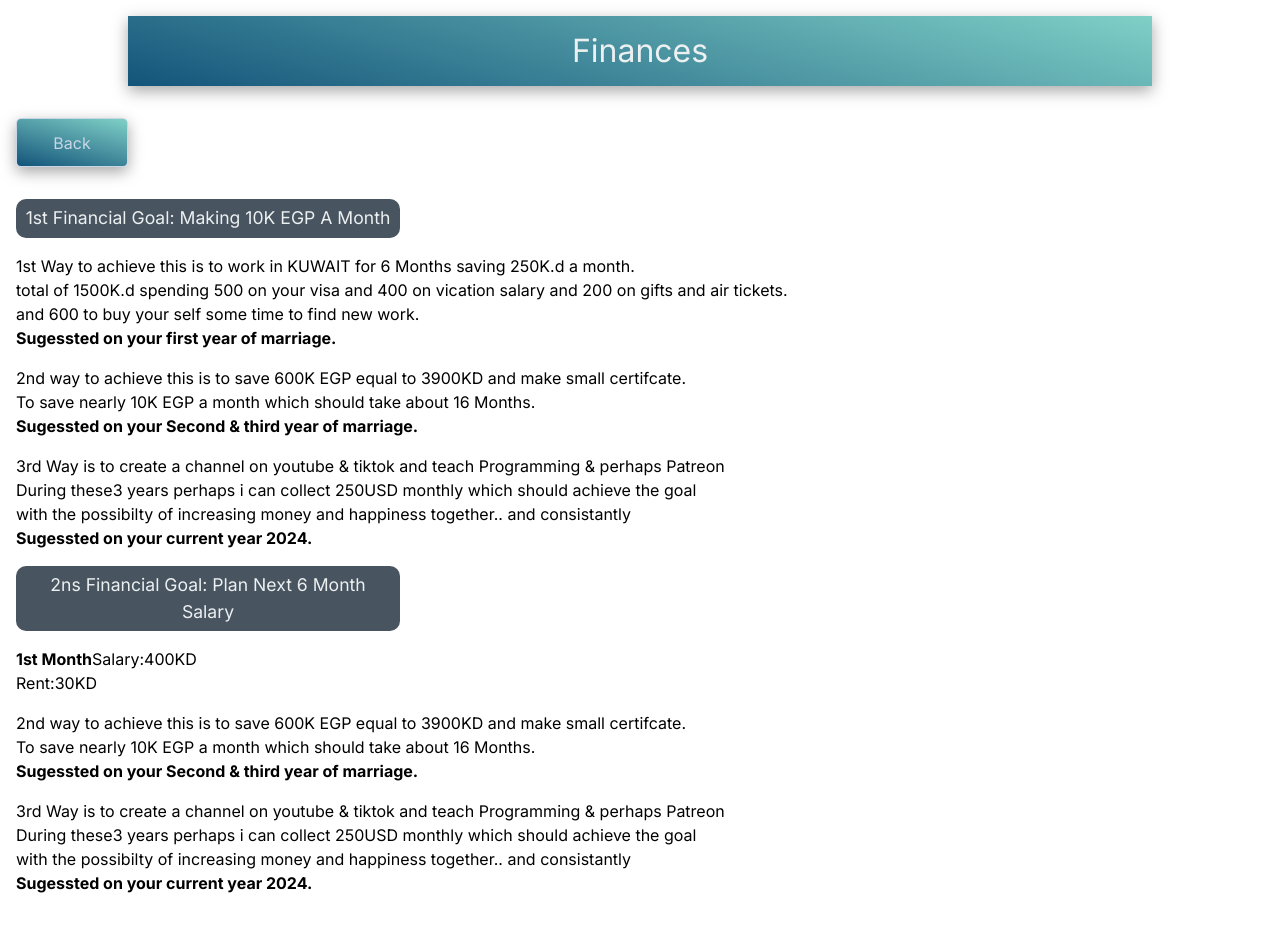
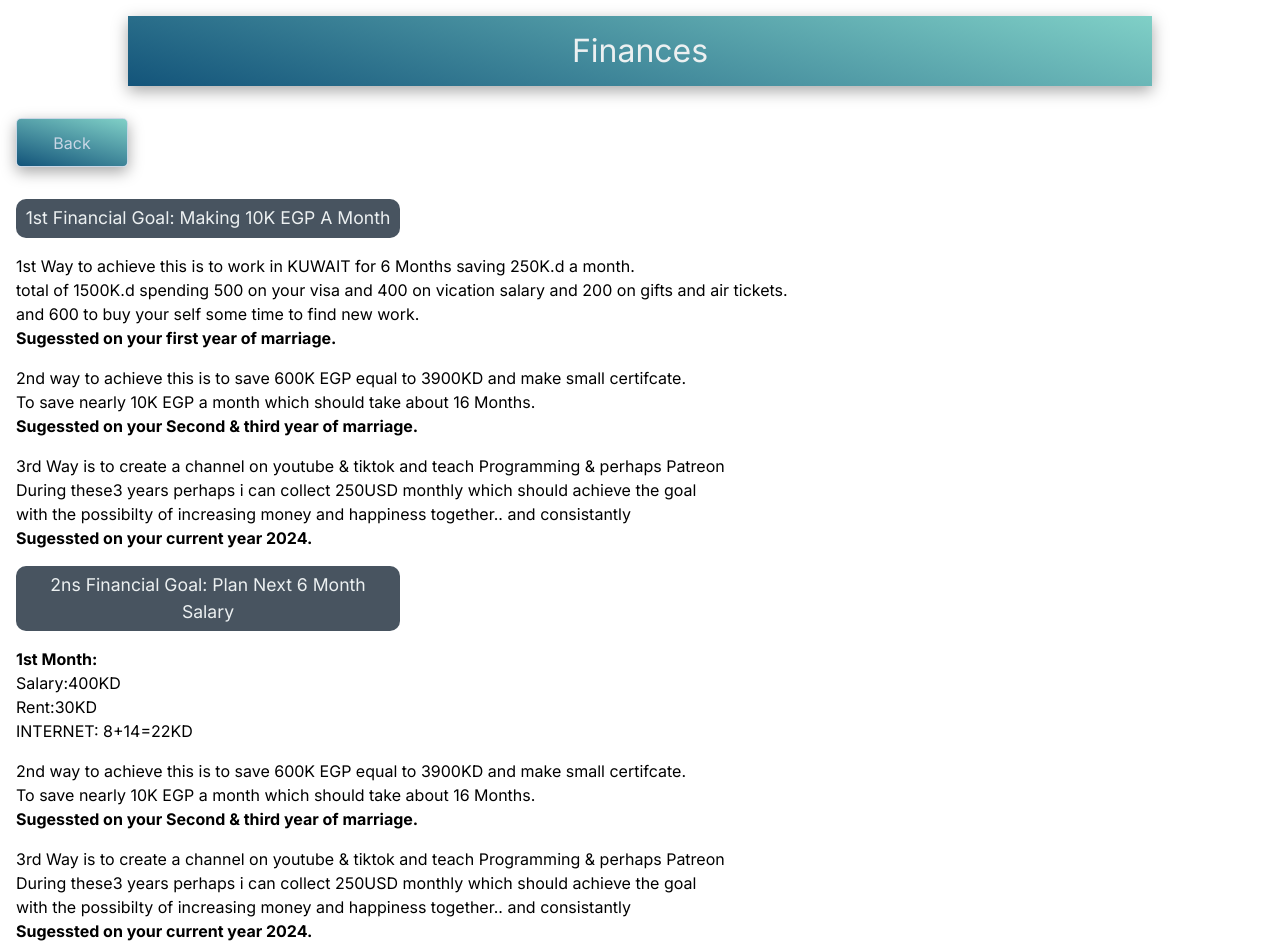
Before and after one commit to Mostafa-El-Masry/dashboardv.5, a Next.js app: page /content/Stable-living-situation/Finances in a window 1280 px wide. Before the commit the page ends 895 px from the top, so only its background shows below. Built offline with nearby package versions, Linux system fonts and the light colour scheme.

Commit message:
UPDATING MONTHLY FINANCAIL BUDGET

```diff
--- a/app/content/Stable-living-situation/Finances/page.tsx
+++ b/app/content/Stable-living-situation/Finances/page.tsx
@@ -35,9 +35,11 @@ const Finances = () => {
 
     <ul>
       <li>
-        <strong>1st Month</strong>
+        <strong>1st Month:</strong> <br />
         Salary:400KD <br />
         Rent:30KD  <br />
+        INTERNET: 8+14=22KD <br />
+
 
 
       </li>
```
